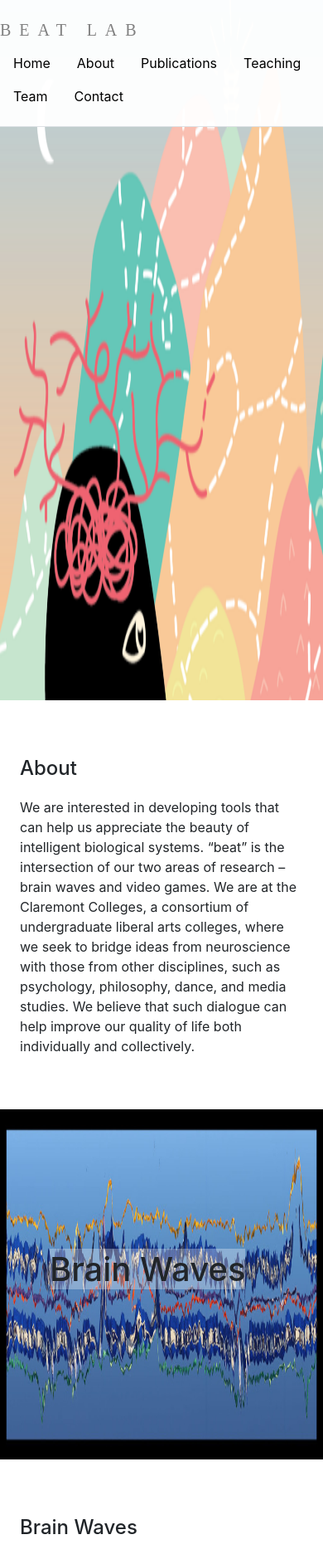
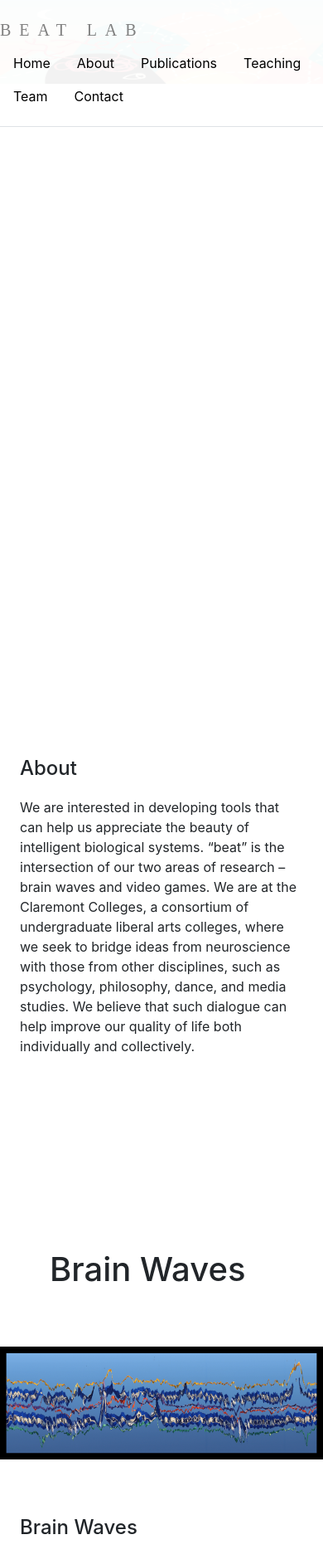
Before and after one commit to SeijiAkera/BeatLab-site, a Flask app: page / in a window 390 px wide. Shown: the top 1879 px of the page at 83% size. Run offline with Flask 3, Linux system fonts and the light colour scheme; some libraries are stand-ins or nearby versions.

Commit message:
Change Images and update background sizing

```diff
--- a/templates/index.html
+++ b/templates/index.html
@@ -52,7 +52,7 @@
                 background-attachment: fixed;
                 background-position: center bottom;
                 background-repeat: no-repeat;
-                background-size: 100% 95%;
+                background-size: cover;
             }
 
             .parallax {
@@ -64,9 +64,9 @@
 
                 /* Create the parallax scrolling effect */
                 background-attachment: fixed;
-                background-position: center bottom;
+                background-position: center center;
                 background-repeat: repeat;
-                background-size: 100% 95%;
+                background-size: cover;
             }
 
             .parallax-title {
@@ -97,20 +97,19 @@
                     background-attachment: scroll;
                     background-position: center top;
                     background-repeat: no-repeat;
-                    background-size: 100% 100%;
+                    background-size: contain;
                 }
                 .parallax {
                     /* The image used is done inline*/
 
                     /* Other Parameters */
-<!--                    min-height: 50vh;-->
                     line-height: 20vh;
 
                     /* Create the parallax scrolling effect */
                     background-attachment: scroll;
                     background-position: center bottom;
                     background-repeat: no-repeat;
-                    background-size: 100% 100%;
+                    background-size: contain;
                 }
             }
         </style>
@@ -202,7 +201,7 @@
         <!-- Publications Parallax -->
         <section id="publications-parallax">
             <a id="publications-link"></a>
-            <div class="parallax" style="background-image: url('https://github.com/SeijiAkera/BeatLab-test-site/blob/main/static/assets/img/books.jpg?raw=true');">
+            <div class="parallax" style="background-image: url('https://github.com/SeijiAkera/BeatLab-test-site/blob/main/static/assets/img/publications.jpg?raw=true');">
                 <br>
                 <h1><span class="parallax-title">Publications</span></h1>
             </div>
@@ -303,7 +302,8 @@
         <!-- Team Parallax -->
         <section id="team-parallax">
             <a id="team-link"></a>
-            <div class="parallax" style="background-image: url('https://github.com/SeijiAkera/BeatLab-test-site/blob/main/static/assets/img/team.jpg?raw=true');">
+            <div class="parallax" style="background-image: url('https://github.com/SeijiAkera/BeatLab-test-site/blob/main/static/assets/img/team.jpg?raw=true');
+                                         background-position: center top;">
                 <br>
                 <h1><span class="parallax-title">Team</span></h1>
             </div>
```
Also changed, not shown: static/assets/img/brain_waves.jpg, static/assets/img/publications.jpeg (added), static/assets/img/team.jpg.
